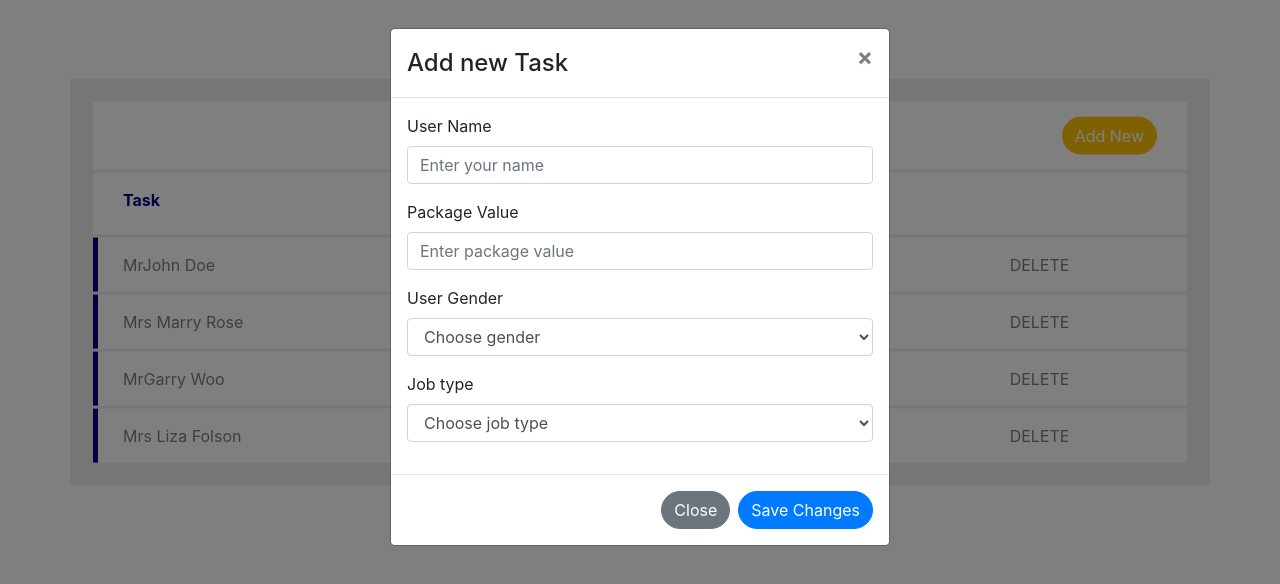
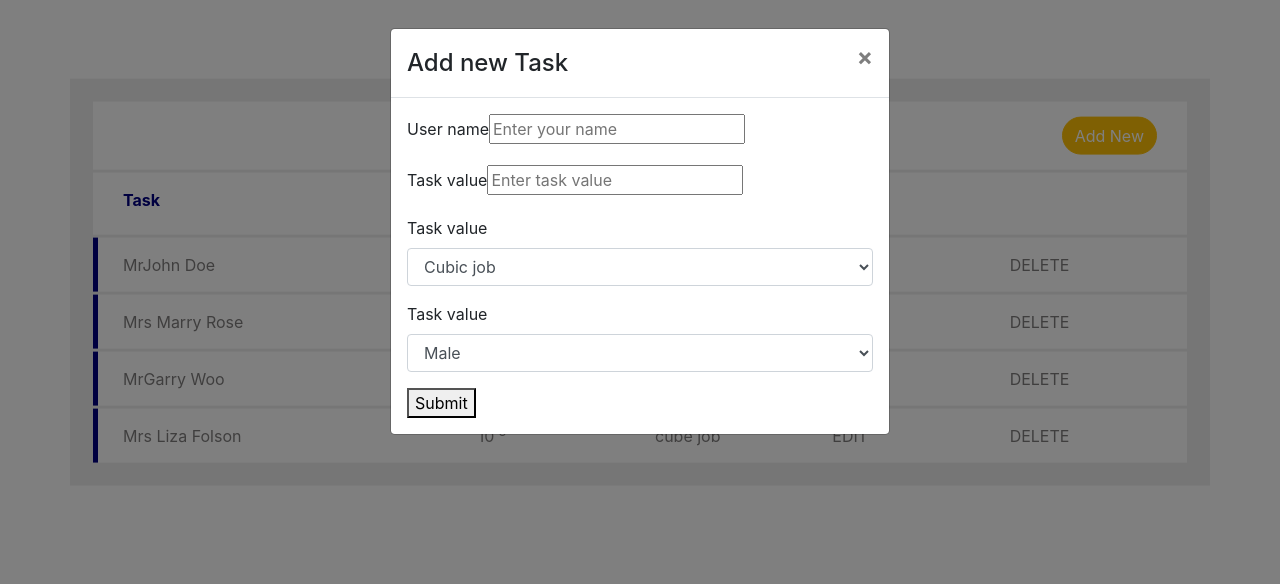
Before and after one commit to filkovskyi/task-manager, a React (Create React App) app: page / in a window 1280 px wide. Both pictures are taken after a click on the button "Add New". Shown: the top 584 px of the page. Built offline with nearby package versions, Linux system fonts and the light colour scheme.

Commit message:
feature/redux -  add form in popup

```diff
--- a/package.json
+++ b/package.json
@@ -5,6 +5,7 @@
   "dependencies": {
     "axios": "^0.18.0",
     "bootstrap": "^4.3.1",
+    "formik": "^1.5.7",
     "lodash": "^4.17.11",
     "node-sass": "^4.12.0",
     "react": "^16.8.6",
--- a/src/components/TaskList.js
+++ b/src/components/TaskList.js
@@ -1,7 +1,7 @@
 import React, {Component} from 'react';
 import {connect} from 'react-redux'
-import { Field, reduxForm, SubmissionError} from "redux-form";
-import { Modal, Button, Form} from 'react-bootstrap';
+import {Modal, Button, FormGroup, FormControl, FormLabel} from 'react-bootstrap';
+import {Formik, Field, Form, Fieldset} from 'formik';
 import Task from './Task';
 import _ from 'lodash';
 
@@ -15,20 +15,16 @@
 
     this.handleShow = this.handleShow.bind(this);
     this.handleClose = this.handleClose.bind(this);
-    this.handleSubmit = this.handleSubmit.bind(this);
   };
 
   handleClose() {
-    this.setState({ show: false });
+    this.setState({show: false});
   }
 
   handleShow() {
-    this.setState({ show: true });
+    this.setState({show: true});
   }
 
-  handleSubmit(event) {
-    const form = event.currentTarget;
-  }
   // deleteHandler(id) {
   //   console.log(`Item id - ${id} was deleted`);
   //   const filteredList = this.state.taskList.filter(item => item.id !== id);
@@ -51,7 +47,6 @@
 
 
   render() {
-    const { validated } = this.state;
     return (
       <div className="task-list">
         <div className="task-action-wrapper row justify-content-end">
@@ -72,41 +67,49 @@
             <Modal.Title>Add new Task</Modal.Title>
           </Modal.Header>
           <Modal.Body>
-            <Form>
-              <Form.Group controlId="clientName">
-                <Form.Label>User Name</Form.Label>
-                <Form.Control required type="text" placeholder="Enter your name" />
-              </Form.Group>
-              <Form.Group controlId="value">
-                <Form.Label>Package Value</Form.Label>
-                <Form.Control required type="text" placeholder="Enter package value" />
-              </Form.Group>
-              <Form.Group controlId="gender">
-                <Form.Label>User Gender</Form.Label>
-                <Form.Control required as="select">
-                  <option>Choose gender</option>
-                  <option>Male</option>
-                  <option>Female</option>
-                </Form.Control>
-              </Form.Group>
-              <Form.Group controlId="type">
-                <Form.Label>Job type</Form.Label>
-                <Form.Control required as="select">
-                  <option>Choose job type</option>
-                  <option>Cube Job</option>
-                  <option>Ordinary Job</option>
-                </Form.Control>
-              </Form.Group>
-            </Form>
+            <Formik
+              initialValues={{
+                clientName: '',
+                value: '',
+                type: '',
+                gender: ''
+              }}
+              onSubmit={values => {
+                setTimeout(() => {
+                  alert(JSON.stringify(values, null, 2));
+                }, 500);
+              }}
+              render={() => (
+              <Form>
+                <div className="form-group">
+                  <label htmlFor="clientName">User name</label>
+                  <Field name="clientName" placeholder="Enter your name" />
+                </div>
+
+                <div className="form-group">
+                  <label htmlFor="value">Task value</label>
+                  <Field name="value" placeholder="Enter task value" />
+                </div>
+
+                <div className="form-group">
+                  <label htmlFor="type">Task value</label>
+                    <select className="form-control" name="type">
+                      <option value="cubic job">Cubic job</option>
+                      <option value="flat job">Flat job</option>
+                    </select>
+                </div>
+
+                <div className="form-group">
+                  <label htmlFor="gender">Task value</label>
+                    <select className="form-control" name="gender">
+                      <option value="male">Male</option>
+                      <option value="female">Female</option>
+                    </select>
+                </div>
+                <button type="submit">Submit</button>
+              </Form>
+            )}/>
           </Modal.Body>
-          <Modal.Footer>
-            <Button variant="secondary" onClick={this.handleClose}>
-              Close
-            </Button>
-            <Button variant="primary" onSubmit={this.handleSubmit} onClick={this.handleClose}>
-              Save Changes
-            </Button>
-          </Modal.Footer>
         </Modal>
       </div>
     );
@@ -114,5 +117,4 @@
 }
 
 
-
 export default connect(null, null)(TaskList);
```
Also changed, not shown: 1 other file (tests, documents, lock files or other folders).
